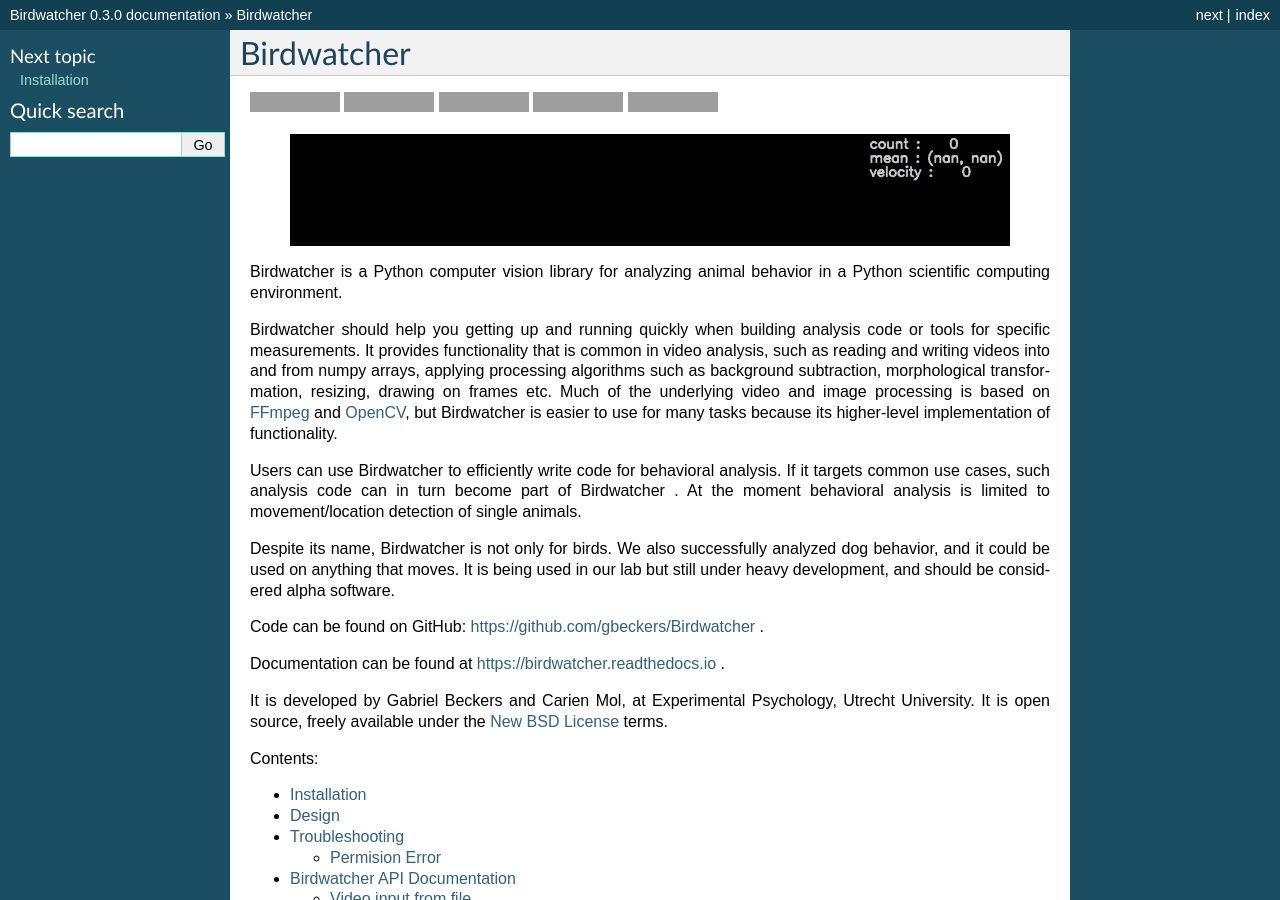
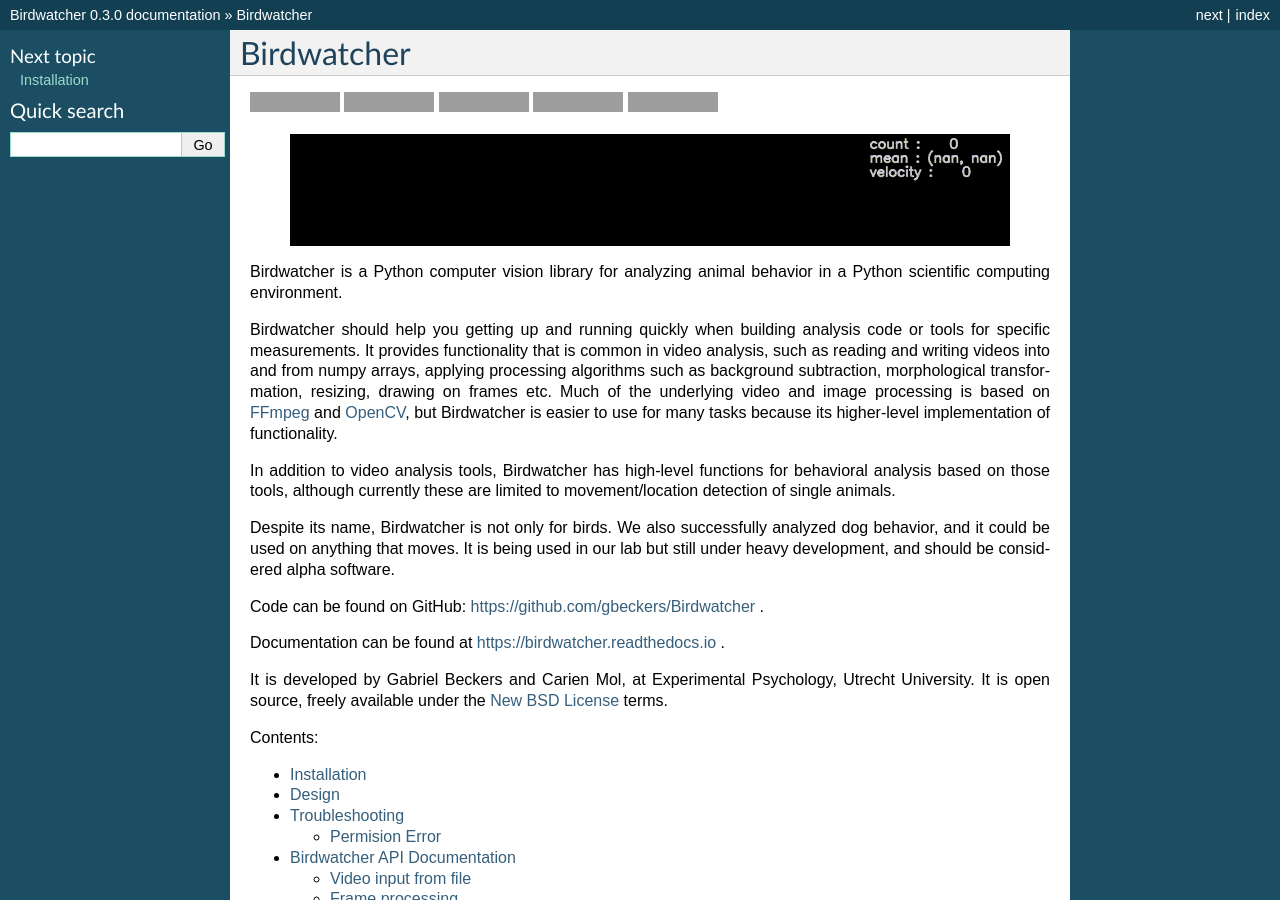
Before and after one commit to gbeckers/Birdwatcher, a Sphinx documentation site: the page built from docs/index.rst, in a window 1280 px wide and 900 px high. Built offline with Sphinx 7.4.7, drawn with Linux system fonts in a browser that asks for light colours; grey boxes are pictures that could not be loaded.

Commit message:
minor improvement intro text

```diff
--- a/README.rst
+++ b/README.rst
@@ -12,7 +12,7 @@
 
 Birdwatcher should help you getting up and running quickly when building analysis code or tools for specific measurements. It provides functionality that is common in video analysis, such as reading and writing videos into and from numpy arrays, applying processing algorithms such as background subtraction, morphological transformation, resizing, drawing on frames etc. Much of the underlying video and image processing is based on `FFmpeg <https://www.ffmpeg.org/>`__ and `OpenCV <https://opencv.org/>`__, but Birdwatcher is easier to use for many tasks because its higher-level implementation of functionality.
 
-Users can use Birdwatcher to efficiently write code for behavioral analysis. If it targets common use cases, such analysis code can in turn become part of Birdwatcher . At the moment behavioral analysis is limited to movement/location detection of single animals.
+In addition to video analysis tools, Birdwatcher has high-level functions for behavioral analysis based on those tools, although currently these are limited to movement/location detection of single animals.
 
 Despite its name, Birdwatcher is not only for birds. We also successfully analyzed dog behavior, and it could be used on anything that moves. It is being used in our lab but still under heavy development, and should be considered alpha software.
 
--- a/docs/index.rst
+++ b/docs/index.rst
@@ -17,7 +17,7 @@
 
 Birdwatcher should help you getting up and running quickly when building analysis code or tools for specific measurements. It provides functionality that is common in video analysis, such as reading and writing videos into and from numpy arrays, applying processing algorithms such as background subtraction, morphological transformation, resizing, drawing on frames etc. Much of the underlying video and image processing is based on `FFmpeg <https://www.ffmpeg.org/>`__ and `OpenCV <https://opencv.org/>`__, but Birdwatcher is easier to use for many tasks because its higher-level implementation of functionality.
 
-Users can use Birdwatcher to efficiently write code for behavioral analysis. If it targets common use cases, such analysis code can in turn become part of Birdwatcher . At the moment behavioral analysis is limited to movement/location detection of single animals.
+In addition to video analysis tools, Birdwatcher has high-level functions for behavioral analysis based on those tools, although currently these are limited to movement/location detection of single animals.
 
 Despite its name, Birdwatcher is not only for birds. We also successfully analyzed dog behavior, and it could be used on anything that moves. It is being used in our lab but still under heavy development, and should be considered alpha software.
 
--- a/setup.py
+++ b/setup.py
@@ -27,6 +27,11 @@
 `FFmpeg <https://www.ffmpeg.org/>`__ and `OpenCV <https://opencv.org/>`__,
 but Birdwatcher is a lot easier to use for many tasks because its
 higher-level implementation of functionality as compared to these tools.
+
+In addition to video analysis tools, Birdwatcher has high-level functions
+for behavioral analysis based on those tools, although currently these are
+limited to movement/location detection of single animals.
+
 
 Despite its name, Birdwatcher is not only for birds. We also successfully
 analyzed dog behavior, and it could be used on anything that moves. It is
```
